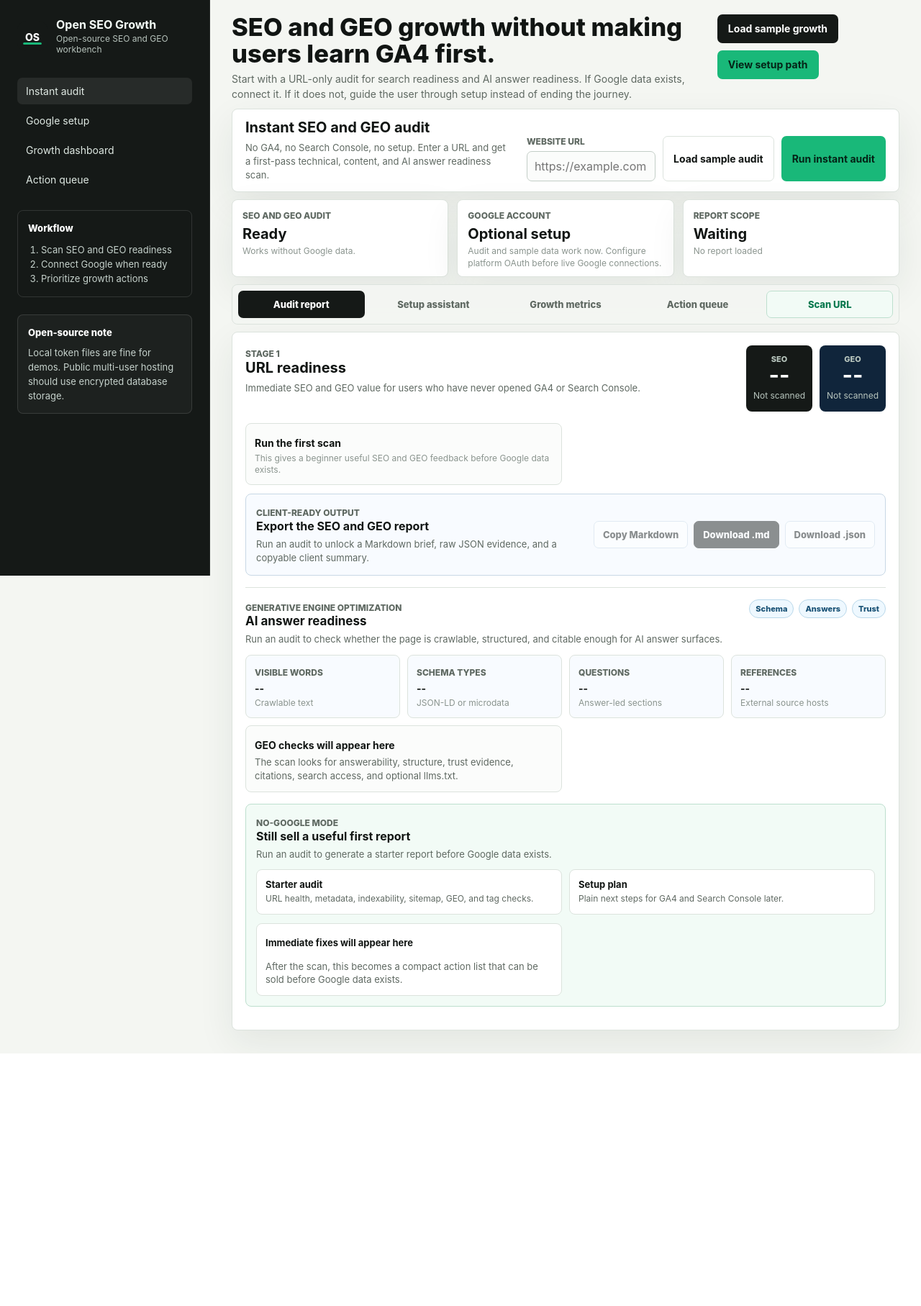
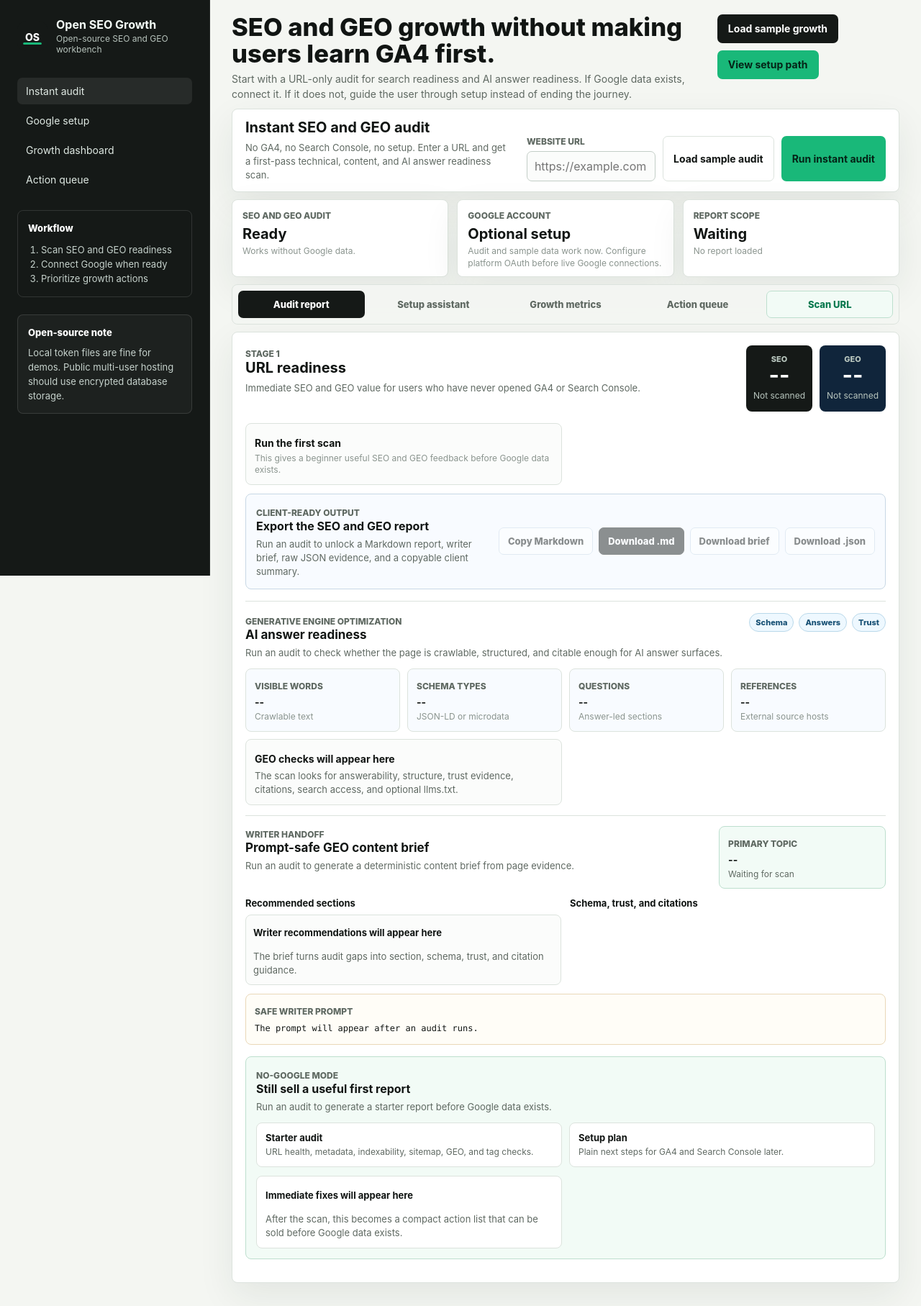
Before and after one commit to Lumo016/open-seo-growth, a Flask app: page / in a window 1280 px wide. Shown: the whole page at 72% size. Before the commit the page ends 1464 px from the top, so only its background shows below. Run offline with Flask 3, Linux system fonts and the light colour scheme; some libraries are stand-ins or nearby versions.

Commit message:
Add prompt-safe GEO content briefs

```diff
--- a/static/app.js
+++ b/static/app.js
@@ -99,6 +99,64 @@ function markdownWins(items, emptyText) {
   return values.map((item) => `- ${item.impact || "Medium"}: ${item.title || "Opportunity"} - ${item.action || "Review this item."}`).join("\n");
 }
 
+function markdownBriefRows(items, emptyText) {
+  const values = Array.isArray(items) ? items.filter(Boolean) : [];
+  if (!values.length) return `- ${emptyText}`;
+  return values.map((item) => {
+    if (typeof item === "string") return `- ${item}`;
+    return `- ${item.priority || "Medium"}: ${item.title || "Recommendation"} - ${item.reason || "Review this item."}`;
+  }).join("\n");
+}
+
+function contentBriefLines(audit) {
+  const brief = audit?.geo_report?.content_brief || {};
+  if (!brief.title) return ["No GEO content brief generated."];
+  return [
+    `Primary topic: ${brief.primary_topic || "-"}`,
+    `Page type: ${brief.page_type || "-"}`,
+    `Audience: ${brief.audience || "-"}`,
+    ``,
+    `### Recommended Sections`,
+    ``,
+    markdownBriefRows(brief.recommended_sections, "No section recommendations generated."),
+    ``,
+    `### Schema Recommendations`,
+    ``,
+    markdownBriefRows(brief.schema_recommendations, "No schema recommendations generated."),
+    ``,
+    `### Trust Recommendations`,
+    ``,
+    markdownBriefRows(brief.trust_recommendations, "No trust recommendations generated."),
+    ``,
+    `### Citation Recommendations`,
+    ``,
+    markdownBriefRows(brief.citation_recommendations, "No citation recommendations generated."),
+    ``,
+    `### Safe Writer Prompt`,
+    ``,
+    brief.safe_prompt || "No prompt generated.",
+    ``,
+    `### Handoff Notes`,
+    ``,
+    markdownBriefRows(brief.handoff_notes, "Use this as editorial guidance, not a ranking promise."),
+  ];
+}
+
+function buildBriefMarkdown(audit) {
+  return [
+    `# GEO Content Brief`,
+    ``,
+    `Audited URL: ${audit?.audited_url || "-"}`,
+    `Generated: ${isoDate()}`,
+    audit?.demo ? `Mode: Built-in sample audit` : `Mode: Live URL audit`,
+    ``,
+    ...contentBriefLines(audit),
+    ``,
+    `---`,
+    `Generated by Open SEO Growth. Use this brief as editorial guidance, not as a ranking guarantee.`,
+  ].join("\n");
+}
+
 function buildAuditMarkdown(audit) {
   const summary = audit.summary || {};
   const geo = audit.geo_report || {};
@@ -140,6 +198,10 @@ function buildAuditMarkdown(audit) {
     `## GEO Checklist`,
     ``,
     markdownChecks(geo.checks),
+    ``,
+    `## Prompt-Safe GEO Content Brief`,
+    ``,
+    ...contentBriefLines(audit),
     ``,
     `## Evidence`,
     ``,
@@ -185,14 +247,14 @@ function downloadText(filename, content, type) {
 }
 
 function setExportReady(isReady) {
-  ["copyReportBtn", "downloadMarkdownBtn", "downloadJsonBtn"].forEach((id) => {
+  ["copyReportBtn", "downloadMarkdownBtn", "downloadBriefBtn", "downloadJsonBtn"].forEach((id) => {
     const button = $(id);
     if (button) button.disabled = !isReady;
   });
   if ($("reportExportSummary")) {
     $("reportExportSummary").textContent = isReady
-      ? "Export a client-ready Markdown brief or raw JSON evidence from this browser session. No account or Google connection is required."
-      : "Run an audit to unlock a Markdown brief, raw JSON evidence, and a copyable client summary.";
+      ? "Export a client-ready report, a writer brief, or raw JSON evidence from this browser session. No account or Google connection is required."
+      : "Run an audit to unlock a Markdown report, writer brief, raw JSON evidence, and a copyable client summary.";
   }
 }
 
@@ -422,6 +484,60 @@ function renderGeoEmpty() {
       <p>The scan looks for answerability, structure, trust evidence, citations, search access, and optional llms.txt.</p>
     </article>
   `;
+  renderContentBriefEmpty();
+}
+
+function renderContentBriefEmpty() {
+  $("briefTitle").textContent = "Prompt-safe GEO content brief";
+  $("briefAudience").textContent = "Run an audit to generate a deterministic content brief from page evidence.";
+  $("briefTopic").textContent = "--";
+  $("briefPageType").textContent = "Waiting for scan";
+  $("briefSections").innerHTML = `
+    <article class="empty-state">
+      <strong>Writer recommendations will appear here</strong>
+      <p>The brief turns audit gaps into section, schema, trust, and citation guidance.</p>
+    </article>
+  `;
+  $("briefRecommendations").innerHTML = "";
+  $("briefPrompt").textContent = "The prompt will appear after an audit runs.";
+}
+
+function renderContentBrief(brief) {
+  if (!brief) {
+    renderContentBriefEmpty();
+    return;
+  }
+  $("briefTitle").textContent = brief.title || "Prompt-safe GEO content brief";
+  $("briefAudience").textContent = brief.audience || "Editorial guidance generated from the audited page evidence.";
+  $("briefTopic").textContent = brief.primary_topic || "--";
+  $("briefPageType").textContent = brief.page_type || "general website page";
+  const sections = brief.recommended_sections || [];
+  $("briefSections").innerHTML = sections.length
+    ? sections.map((item) => `
+      <article>
+        <span>${escapeHtml(item.priority || "Medium")}</span>
+        <div>
+          <strong>${escapeHtml(item.title || "Recommended section")}</strong>
+          <small>${escapeHtml(item.reason || "Review this section.")}</small>
+        </div>
+      </article>
+    `).join("")
+    : `<article class="empty-state"><strong>No section gaps found</strong><p>Keep the page concise, factual, and easy to cite.</p></article>`;
+  const recommendationGroups = [
+    ["Schema", brief.schema_recommendations || []],
+    ["Trust", brief.trust_recommendations || []],
+    ["Citations", brief.citation_recommendations || []],
+  ];
+  $("briefRecommendations").innerHTML = recommendationGroups.map(([label, items]) => `
+    <article>
+      <span>${escapeHtml(label)}</span>
+      <div>
+        <strong>${escapeHtml((items || [])[0] || "Review this area.")}</strong>
+        <small>${escapeHtml((items || []).slice(1, 3).join(" "))}</small>
+      </div>
+    </article>
+  `).join("");
+  $("briefPrompt").textContent = brief.safe_prompt || "No safe writer prompt generated.";
 }
 
 function renderGeoReport(geo) {
@@ -479,6 +595,7 @@ function renderGeoReport(geo) {
       </div>
     </article>
   `).join("");
+  renderContentBrief(geo.content_brief);
 }
 
 function renderAudit(audit) {
@@ -836,6 +953,16 @@ function downloadAuditMarkdown() {
   showToast("Markdown report downloaded.");
 }
 
+function downloadAuditBrief() {
+  if (!state.audit) {
+    showToast("Run an audit first.", "error");
+    return;
+  }
+  const slug = fileSlug(state.audit.audited_url);
+  downloadText(`${slug}-geo-content-brief-${isoDate()}.md`, buildBriefMarkdown(state.audit), "text/markdown;charset=utf-8");
+  showToast("GEO content brief downloaded.");
+}
+
 function downloadAuditJson() {
   if (!state.audit) {
     showToast("Run an audit first.", "error");
@@ -861,6 +988,7 @@ function wireEvents() {
   $("copyWebsiteBtn").addEventListener("click", copyWebsite);
   $("copyReportBtn").addEventListener("click", copyAuditMarkdown);
   $("downloadMarkdownBtn").addEventListener("click", downloadAuditMarkdown);
+  $("downloadBriefBtn").addEventListener("click", downloadAuditBrief);
   $("downloadJsonBtn").addEventListener("click", downloadAuditJson);
   $("simPrimaryBtn").addEventListener("click", advanceSimulator);
   $("simBackBtn").addEventListener("click", () => setSimulatorStep(state.simulatorStep - 1));
--- a/static/styles.css
+++ b/static/styles.css
@@ -682,6 +682,128 @@ select {
   line-height: 1.35;
 }
 
+.content-brief-panel {
+  margin-top: 14px;
+  padding-top: 14px;
+  border-top: 1px solid var(--line);
+}
+
+.content-brief-header {
+  display: grid;
+  grid-template-columns: minmax(0, 1fr) minmax(220px, 0.36fr);
+  gap: 14px;
+  align-items: start;
+  margin-bottom: 12px;
+}
+
+.brief-topic {
+  min-width: 0;
+  padding: 12px;
+  border: 1px solid #bddfce;
+  border-radius: 8px;
+  background: #f2fbf6;
+}
+
+.brief-topic span,
+.safe-prompt-box span {
+  color: var(--muted);
+  font-size: 12px;
+  font-weight: 800;
+  text-transform: uppercase;
+}
+
+.brief-topic strong,
+.brief-topic small {
+  display: block;
+  overflow-wrap: anywhere;
+}
+
+.brief-topic strong {
+  margin-top: 5px;
+  font-size: 14px;
+}
+
+.brief-topic small {
+  margin-top: 4px;
+  color: var(--muted);
+  font-size: 12px;
+}
+
+.brief-workspace {
+  display: grid;
+  grid-template-columns: minmax(0, 1fr) minmax(0, 1fr);
+  gap: 12px;
+}
+
+.brief-workspace h4 {
+  margin: 0 0 8px;
+  font-size: 13px;
+}
+
+.brief-list {
+  display: grid;
+  gap: 8px;
+}
+
+.brief-list article {
+  display: grid;
+  grid-template-columns: auto minmax(0, 1fr);
+  gap: 10px;
+  align-items: start;
+  padding: 10px;
+  border: 1px solid var(--line);
+  border-radius: 8px;
+  background: var(--surface-raised);
+}
+
+.brief-list article.empty-state {
+  grid-template-columns: 1fr;
+}
+
+.brief-list span {
+  padding: 3px 7px;
+  border-radius: 999px;
+  background: #eef8ff;
+  color: #185175;
+  font-size: 11px;
+  font-weight: 850;
+}
+
+.brief-list strong,
+.brief-list small {
+  display: block;
+  overflow-wrap: anywhere;
+}
+
+.brief-list strong {
+  font-size: 13px;
+}
+
+.brief-list small {
+  margin-top: 4px;
+  color: var(--muted);
+  font-size: 12px;
+  line-height: 1.35;
+}
+
+.safe-prompt-box {
+  margin-top: 12px;
+  padding: 12px;
+  border: 1px solid #ead8b8;
+  border-radius: 8px;
+  background: #fffdf7;
+}
+
+.safe-prompt-box p {
+  max-width: none;
+  margin: 6px 0 0;
+  color: var(--ink);
+  font-family: ui-monospace, SFMono-Regular, Menlo, Consolas, monospace;
+  font-size: 12px;
+  line-height: 1.55;
+  overflow-wrap: anywhere;
+}
+
 .step-row {
   opacity: 0.64;
 }
@@ -1333,7 +1455,8 @@ select {
 
   .hero,
   .section-heading,
-  .geo-report-header {
+  .geo-report-header,
+  .content-brief-header {
     display: grid;
   }
 
@@ -1345,7 +1468,8 @@ select {
   .setup-path-card,
   .google-launcher,
   .launcher-actions,
-  .simulator-board {
+  .simulator-board,
+  .brief-workspace {
     grid-template-columns: 1fr;
   }
 
--- a/templates/index.html
+++ b/templates/index.html
@@ -124,6 +124,7 @@
               <div class="report-actions">
                 <button id="copyReportBtn" class="report-action" type="button" disabled>Copy Markdown</button>
                 <button id="downloadMarkdownBtn" class="report-action primary" type="button" disabled>Download .md</button>
+                <button id="downloadBriefBtn" class="report-action" type="button" disabled>Download brief</button>
                 <button id="downloadJsonBtn" class="report-action" type="button" disabled>Download .json</button>
               </div>
             </section>
@@ -138,6 +139,34 @@
               </div>
               <div id="geoHighlights" class="geo-highlight-grid"></div>
               <div id="geoChecklist" class="geo-check-list"></div>
+              <section class="content-brief-panel">
+                <div class="content-brief-header">
+                  <div>
+                    <span class="section-kicker">Writer handoff</span>
+                    <h3 id="briefTitle">Prompt-safe GEO content brief</h3>
+                    <p id="briefAudience">Run an audit to generate a deterministic content brief from page evidence.</p>
+                  </div>
+                  <div class="brief-topic">
+                    <span>Primary topic</span>
+                    <strong id="briefTopic">--</strong>
+                    <small id="briefPageType">Waiting for scan</small>
+                  </div>
+                </div>
+                <div class="brief-workspace">
+                  <div>
+                    <h4>Recommended sections</h4>
+                    <div id="briefSections" class="brief-list"></div>
+                  </div>
+                  <div>
+                    <h4>Schema, trust, and citations</h4>
+                    <div id="briefRecommendations" class="brief-list"></div>
+                  </div>
+                </div>
+                <div class="safe-prompt-box">
+                  <span>Safe writer prompt</span>
+                  <p id="briefPrompt">The prompt will appear after an audit runs.</p>
+                </div>
+              </section>
             </section>
             <section class="no-google-panel">
               <div>
```
Also changed, not shown: docs/architecture.md (+3 -1 lines), docs/geo-readiness.md (+2 -1 lines), docs/product-assets.md (+1 -0 lines), seo_growth/instant_audit.py (+138 -0 lines), tests/test_instant_audit.py (+28 -1 lines), README.md.
